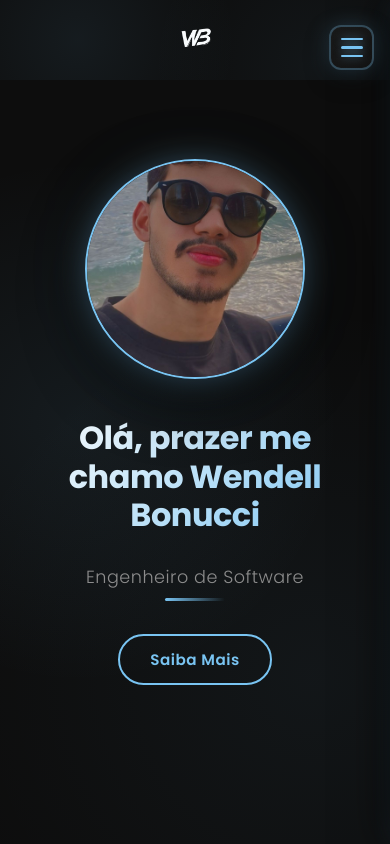
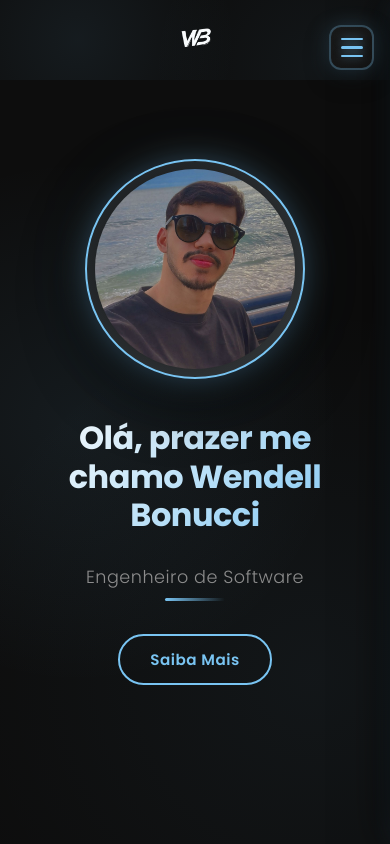
Before and after one commit to WendelBonucci/portfolio, a Next.js app: page / in a window 390 px wide. Shown: the top 844 px of the page. Built offline with nearby package versions, Linux system fonts and the light colour scheme.

Commit message:
Atualização das dimensões da Imagem do conteúdo incial

```diff
--- a/src/components/InitialContent/InitialContent.module.css
+++ b/src/components/InitialContent/InitialContent.module.css
@@ -18,7 +18,7 @@
     width: 100%;
     height: 100%;
     background: radial-gradient(circle at 20% 50%, rgba(121, 196, 242, 0.08) 0%, transparent 50%),
-                radial-gradient(circle at 80% 80%, rgba(121, 196, 242, 0.05) 0%, transparent 50%);
+        radial-gradient(circle at 80% 80%, rgba(121, 196, 242, 0.05) 0%, transparent 50%);
     pointer-events: none;
 }
 
@@ -53,10 +53,13 @@
 }
 
 @keyframes pulse {
-    0%, 100% {
+
+    0%,
+    100% {
         transform: scale(1);
         opacity: 0.5;
     }
+
     50% {
         transform: scale(1.1);
         opacity: 0.8;
@@ -146,6 +149,7 @@
         opacity: 0;
         transform: translateY(20px);
     }
+
     to {
         opacity: 1;
         transform: translateY(0);
@@ -258,14 +262,19 @@
     }
 
     .contentImage::before {
-        width: 350px;
-        height: 350px;
+        width: 300px;
+        height: 300px;
     }
 }
 
 @media (max-width: 748px) {
     .InitialContent {
         padding: 200px 5%;
+    }
+
+    .imageDev {
+        width: 200px;
+        height: 200px;
     }
 
     .titleInitial {
@@ -297,6 +306,11 @@
         padding: 140px 5%;
     }
 
+    .imageDev {
+        width: 200px;
+        height: 200px;
+    }
+
     .divisionContent {
         gap: 40px;
     }
```
